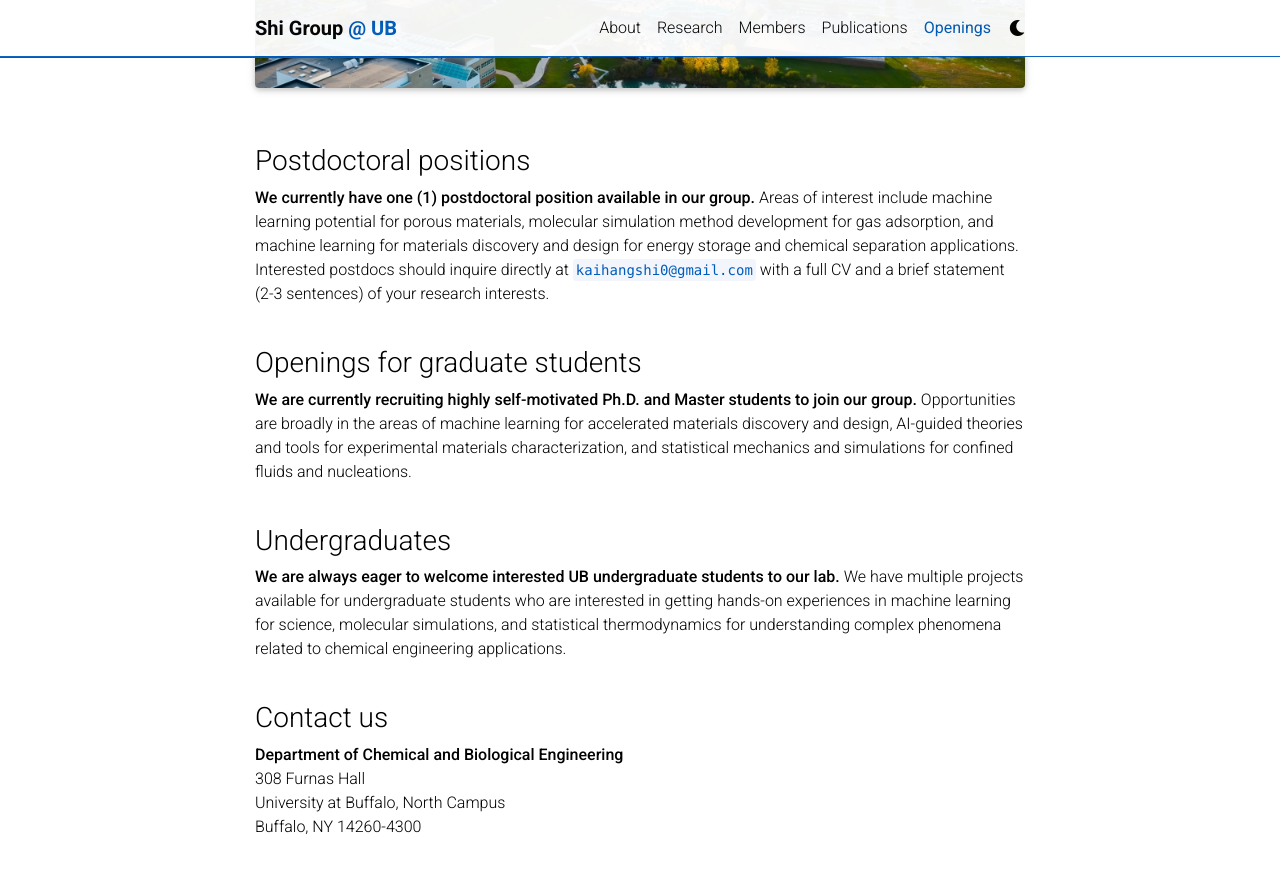
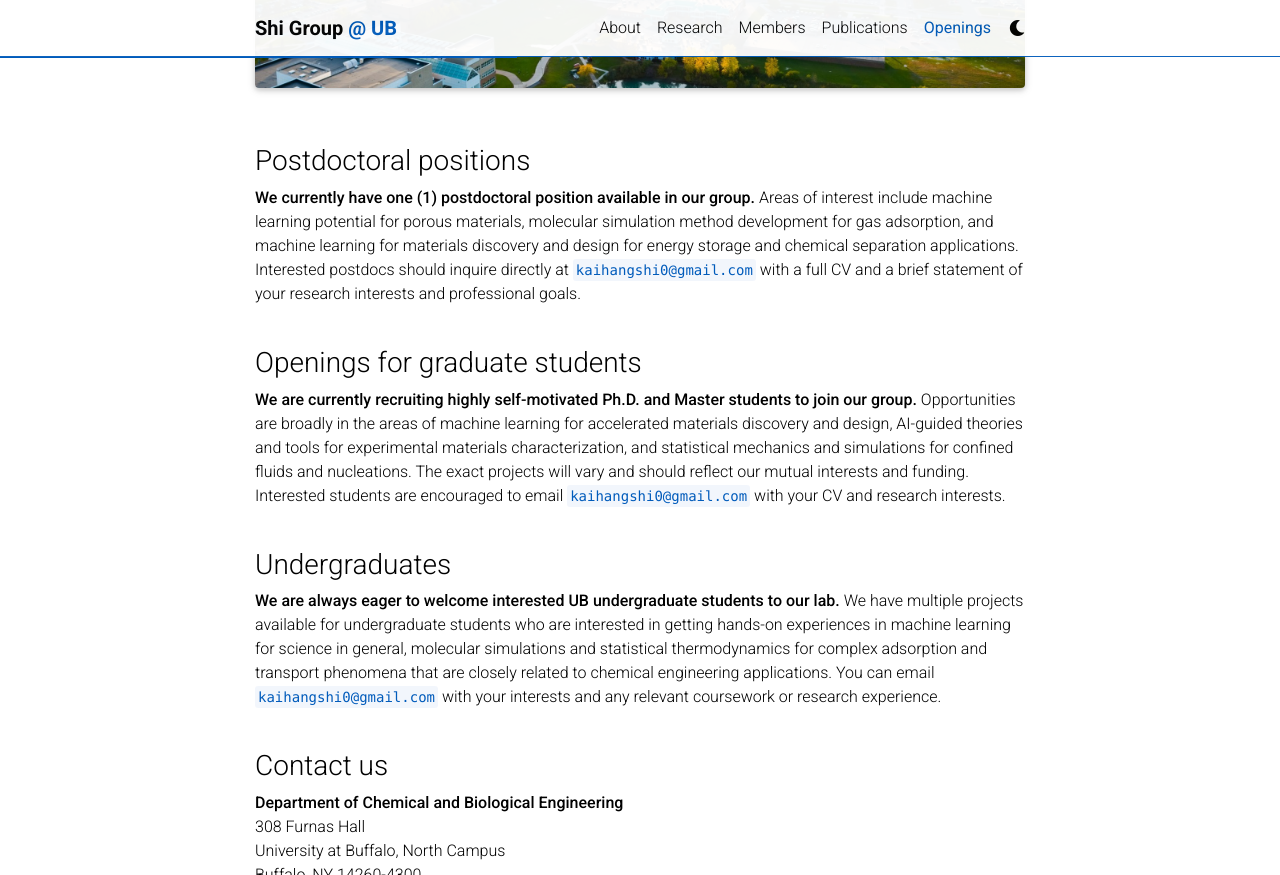
Before and after one commit to ShiResearchGroup/shiresearchgroup.github.io, a Jekyll site: the page built from _pages/openings.md, in a window 1280 px wide and 900 px high, scrolled down 342 px, cut to the strip 0-875 px from the top of the window. Built offline with Jekyll 4.4.1, drawn with Linux system fonts in a browser that asks for light colours; full-size pictures stand in for the smaller copies a plugin makes; comment, search, counter and statistics services are not loaded; a style sheet for code colours, icons or effects is not loaded.

Commit message:
Update openings.md

```diff
--- a/_pages/openings.md
+++ b/_pages/openings.md
@@ -14,13 +14,13 @@ nav_order: 4
 <br>
 
 ### Postdoctoral positions <br>
-**We currently have one (1) postdoctoral position available in our group.** Areas of interest include machine learning potential for porous materials, molecular simulation method development for gas adsorption, and machine learning for materials discovery and design for energy storage and chemical separation applications. Interested postdocs should inquire directly at `kaihangshi0@gmail.com` with a full CV and a brief statement (2-3 sentences) of your research interests. <br><br>
+**We currently have one (1) postdoctoral position available in our group.** Areas of interest include machine learning potential for porous materials, molecular simulation method development for gas adsorption, and machine learning for materials discovery and design for energy storage and chemical separation applications. Interested postdocs should inquire directly at `kaihangshi0@gmail.com` with a full CV and a brief statement of your research interests and professional goals. <br><br>
 
 ### Openings for graduate students <br>
-**We are currently recruiting highly self-motivated Ph.D. and Master students to join our group.** Opportunities are broadly in the areas of machine learning for accelerated materials discovery and design, AI-guided theories and tools for experimental materials characterization, and statistical mechanics and simulations for confined fluids and nucleations. <br><br>
+**We are currently recruiting highly self-motivated Ph.D. and Master students to join our group.** Opportunities are broadly in the areas of machine learning for accelerated materials discovery and design, AI-guided theories and tools for experimental materials characterization, and statistical mechanics and simulations for confined fluids and nucleations. The exact projects will vary and should reflect our mutual interests and funding. Interested students are encouraged to email `kaihangshi0@gmail.com` with your CV and research interests. <br><br>
 
 ### Undergraduates <br>
-**We are always eager to welcome interested UB undergraduate students to our lab.** We have multiple projects available for undergraduate students who are interested in getting hands-on experiences in machine learning for science, molecular simulations, and statistical thermodynamics for understanding complex phenomena related to chemical engineering applications. <br><br>
+**We are always eager to welcome interested UB undergraduate students to our lab.** We have multiple projects available for undergraduate students who are interested in getting hands-on experiences in machine learning for science in general, molecular simulations and statistical thermodynamics for complex adsorption and transport phenomena that are closely related to chemical engineering applications. You can email `kaihangshi0@gmail.com` with your interests and any relevant coursework or research experience.<br><br>
 
 ### Contact us <br>
 **Department of Chemical and Biological Engineering** <br>
```
